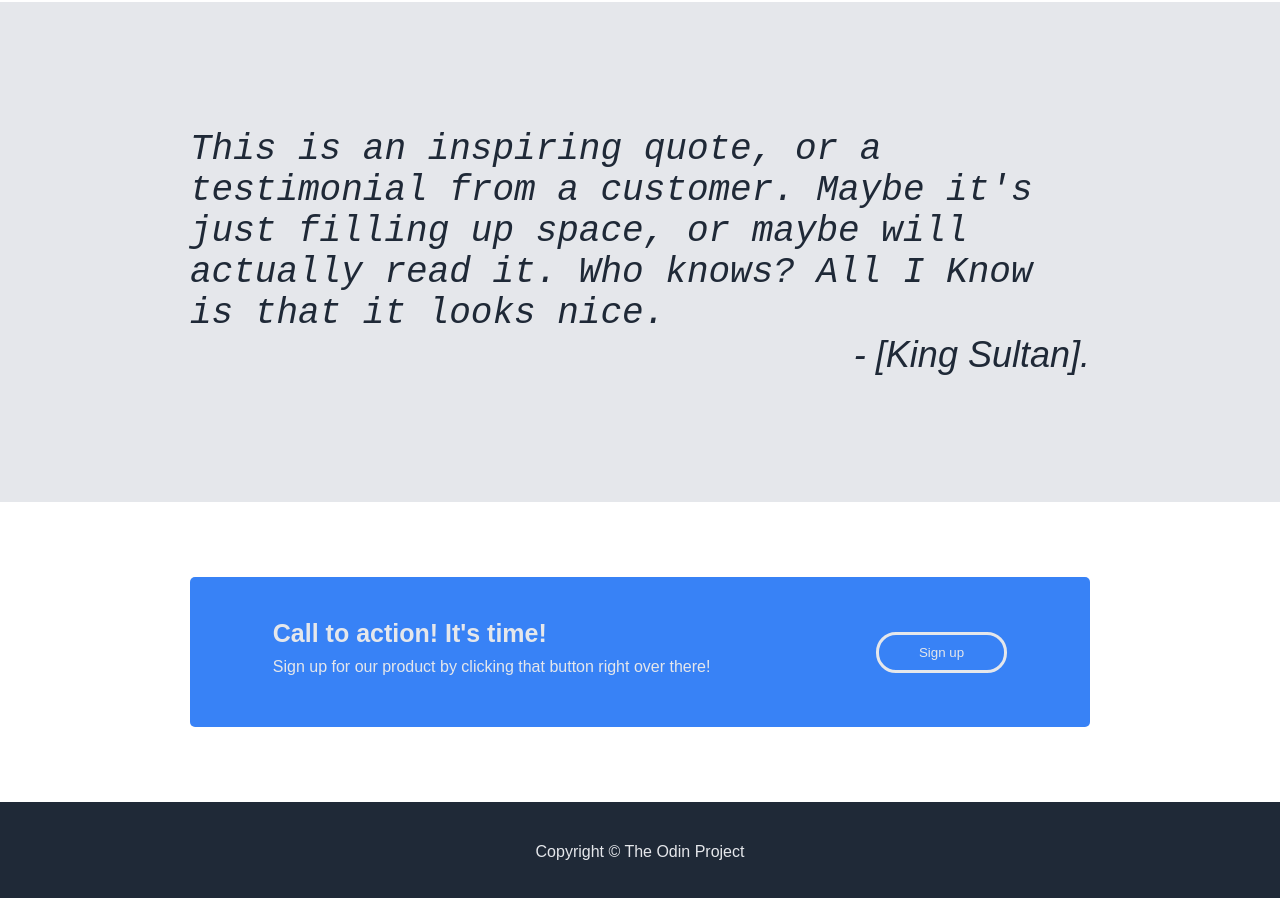
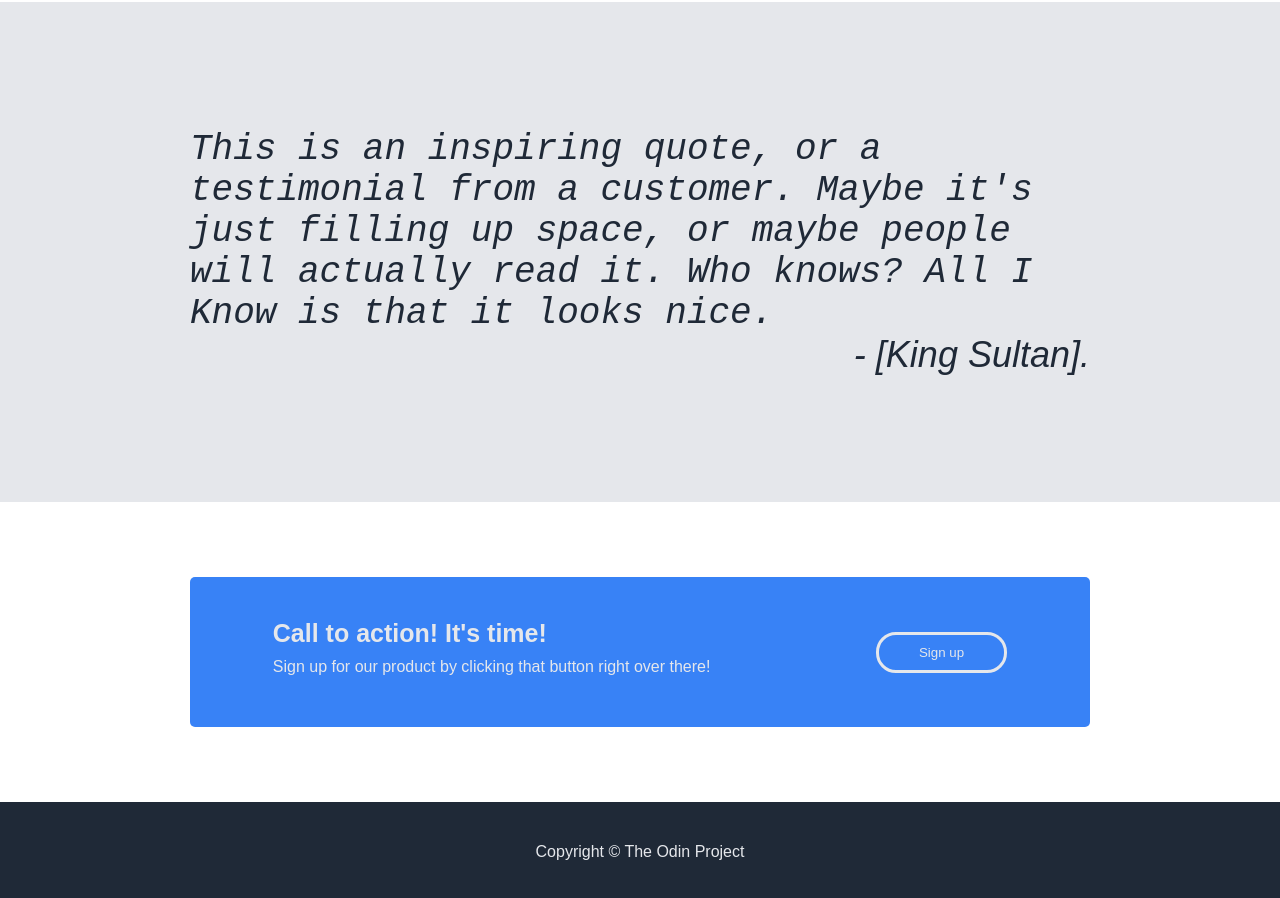
Before and after one commit to HamzaIbrahimi/Landing_page_htmlcss, a plain HTML site: page index.html in a window 1280 px wide. Shown: the part 1020-1918 px from the top of the page. Drawn offline with Linux system fonts and the light colour scheme.

Commit message:
added a word

```diff
--- a/index.html
+++ b/index.html
@@ -60,7 +60,7 @@
 
         <div class="quote_container">
             <div class="quote">
-                <div class="style_quote">This is an inspiring quote, or a testimonial from a customer. Maybe it's just filling up space, or maybe will actually read it. Who knows? All I Know is that it looks nice.
+                <div class="style_quote">This is an inspiring quote, or a testimonial from a customer. Maybe it's just filling up space, or maybe people will actually read it. Who knows? All I Know is that it looks nice.
                     </div>
                 <div class="ref">- [King Sultan].</div>
             </div>
```
